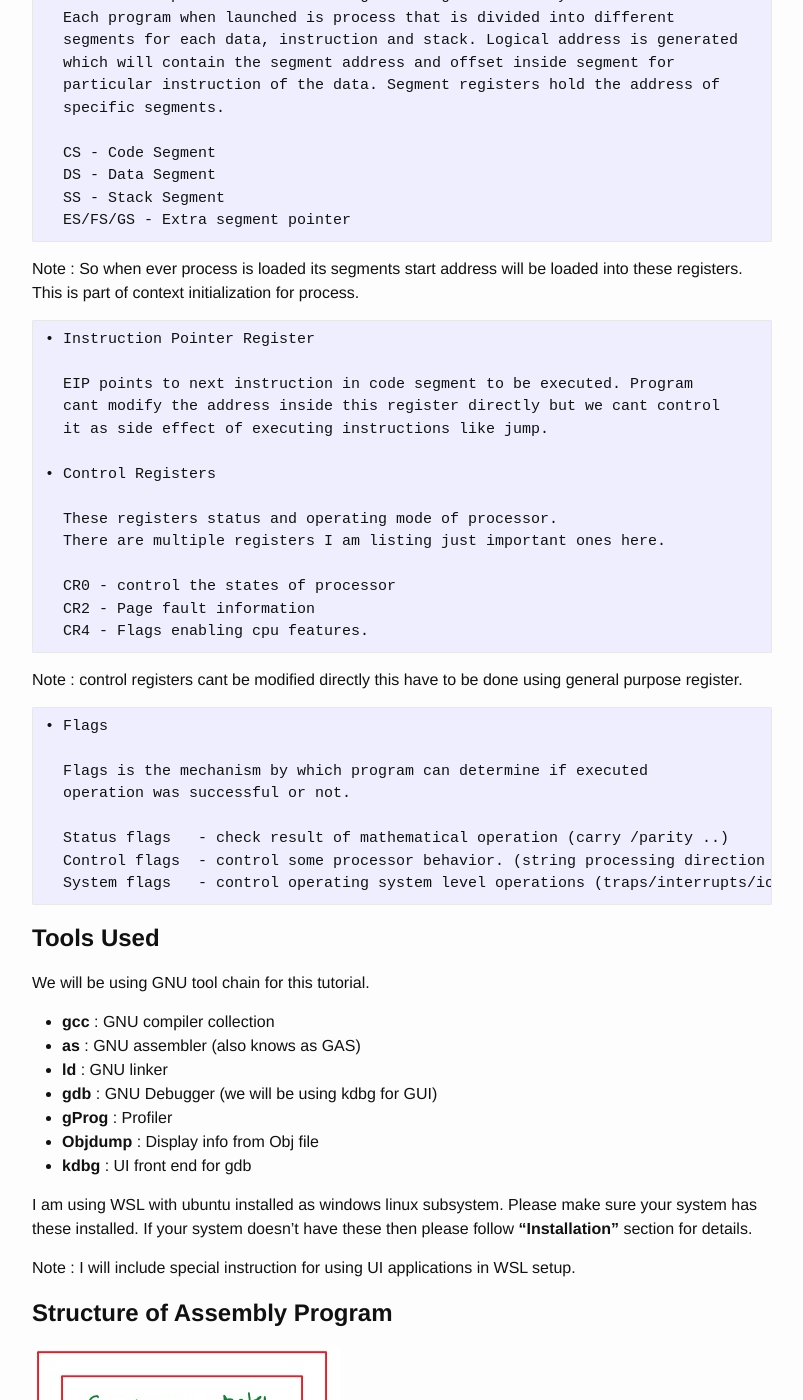
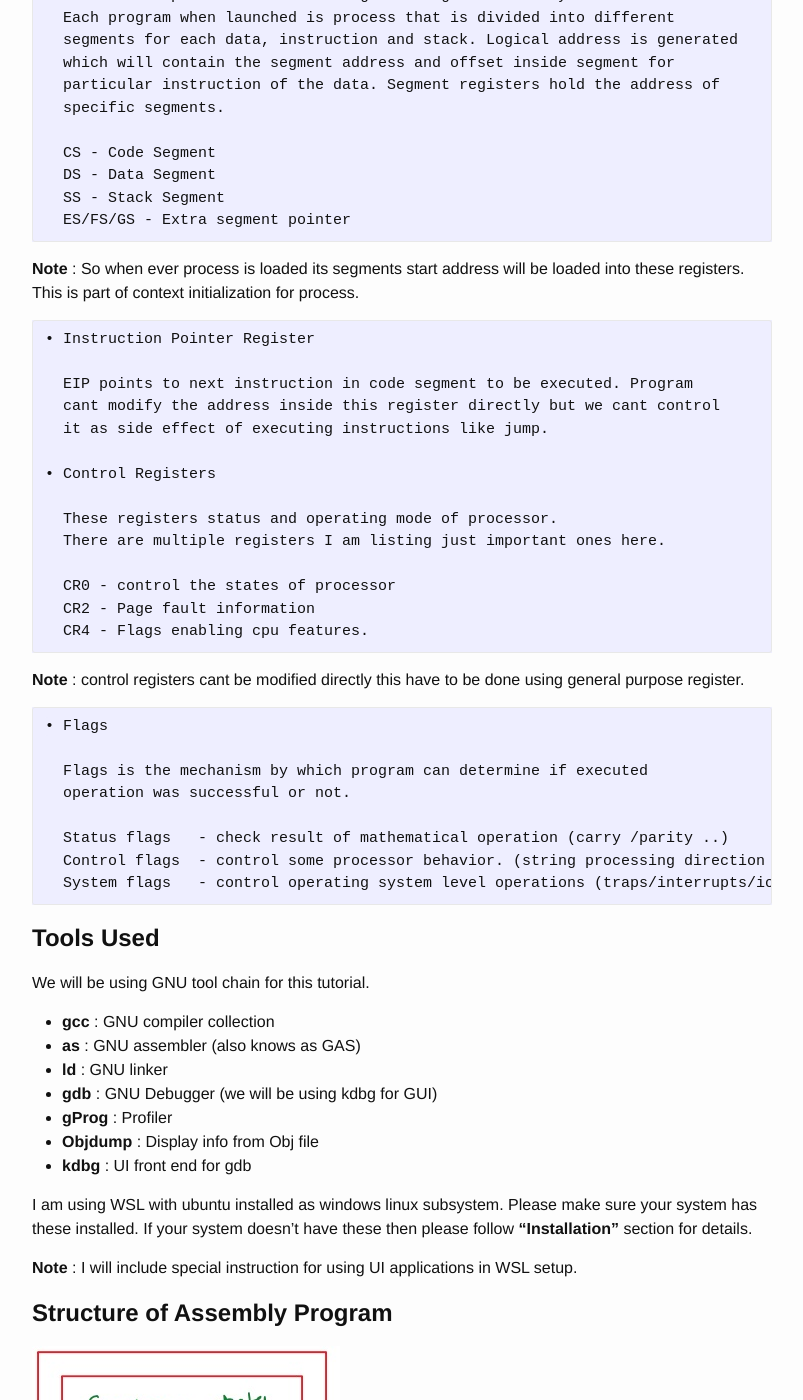
Before and after one commit to PixelClear/PixelClear.github.io, a Jekyll site: the page built from _posts/2021-01-02-x86-Assembly-tutorial-part1.markdown, in a window 1280 px wide and 1400 px high, scrolled down 2216 px. Shown: the whole window, without its empty margins (238-1041 px from the left). Built offline with Jekyll 4.4.1, drawn with Linux system fonts in a browser that asks for light colours; some of the changed text lies outside the part shown.

```diff
--- a/_posts/2021-01-02-x86-Assembly-tutorial-part1.markdown
+++ b/_posts/2021-01-02-x86-Assembly-tutorial-part1.markdown
@@ -17,7 +17,7 @@ addressing modes those are available, calling conventions, stack manipulations a
 If you are interested in reverse engineering then assembly is must to have tool in your arsenal.
 So without further ado lets get started.
 
-Note : We are specifically starting with x86 assembly so we get better understanding of segmented address modes and then move on to x64.
+**Note** : We are specifically starting with x86 assembly so we get better understanding of segmented address modes and then move on to x64.
 
 **What is Assembly ?**
 =====================================================================================================================================
@@ -60,7 +60,7 @@ the data back to CPU. This will waste CPU cycles hence registers.
       ESP - Stack pointer
       EBP - Stack Data pointer
 
-Note : Each of the registers explained above are 32 bit. We can access 8 bit/16 bit part of it.
+**Note** : Each of the registers explained above are 32 bit. We can access 8 bit/16 bit part of it.
        This is done for backward compatibility. Please refer below image
        ![register-internals]({{ site.url }}/assets/types-of-registers.jpg){:class="img-responsive"}
 
@@ -78,7 +78,7 @@ Note : Each of the registers explained above are 32 bit. We can access 8 bit/16
       SS - Stack Segment
       ES/FS/GS - Extra segment pointer
 
-Note : So when ever process is loaded its segments start address will be loaded
+**Note** : So when ever process is loaded its segments start address will be loaded
        into these registers. This is part of context initialization for process.
 
 	• Instruction Pointer Register
@@ -96,7 +96,7 @@ Note : So when ever process is loaded its segments start address will be loaded
       CR2 - Page fault information
       CR4 - Flags enabling cpu features.
 
-Note : control registers cant be modified directly this have to be done using general
+**Note** : control registers cant be modified directly this have to be done using general
        purpose register.
 
 	• Flags
@@ -125,7 +125,7 @@ I am using WSL with ubuntu installed as windows linux subsystem.
 Please make sure your system has these installed.
 If your system doesn’t have these then please follow **"Installation"** section for details.
 
-Note : I will include special instruction for using UI applications in WSL setup.
+**Note** : I will include special instruction for using UI applications in WSL setup.
 
 **Structure of Assembly Program**
 =====================================================================================================================================
@@ -212,7 +212,7 @@ the kernel mode stack of process that invoked it.
 This ISR will read the values is EAX and call the sys_write system call passing it other values from EBX, ECX, EDX as arguments
 and hence we get out string printed on console.
 
-Note : Please refer to **Miscellaneous** to get some details on how Harware Interrupts are handled.
+**Note** : Please refer to **Miscellaneous** to get some details on how Harware Interrupts are handled.
 
 ~~~~~~~~~~~~~~~~~~~~~~~~~~~~~~~~~~~
 **movl $1, %eax**
@@ -239,7 +239,7 @@ Use following command to run
 
   **./HelloWorld**
 
-Note : Please see options **--32** and **-m elf_i386** used to build in 32 bit mode.
+**Note** : Please see options **--32** and **-m elf_i386** used to build in 32 bit mode.
 
 **Debugging HelloWorld**
 =====================================================================================================================================
@@ -274,7 +274,12 @@ int main() {
 }
 ~~~~~~~~~~~~~~~~~~~~~~~~~~~~~~~~~~~
 
-Run command **gcc -m32 -S HelloWorld.c**. This command will generate HelloWorld.s file.
+Run command
+
+  **gcc -m32 -S HelloWorld.c**
+
+This command will generate HelloWorld.s file.
+
 You will see code like below
 
 ~~~~~~~~~~~~~~~~~~~~~~~~~~~~~~~~~~~
@@ -328,16 +333,16 @@ Use following commands to compiler and then link dynamically to libc.
   **as --32 -o HelloWorld.o HelloWorld.s**
   **ld -m elf_i386 -dynamic-linker /lib/ld-linux.so.2 -o HelloWorld -lc HelloWorld.o**
 
-Note : Please make sure you have 32 bit version of libc installed. If you dont have it please use following command to install it.
+**Note** : Please make sure you have 32 bit version of libc installed. If you dont have it please use following command to install it.
 
-       **sudo apt-get install build-essential libc6-dev-i386**
+  **sudo apt-get install build-essential libc6-dev-i386**
 
 Now you are set to use any function from libc in your assembly code.
 
 **Installation**
 =====================================================================================================================================
 
-• **Installing GNU Tool Chain**
+• <ins>**Installing GNU Tool Chain**</ins>
 
    If your ubuntu installation doesnt have any development tools mentioned in above section then you can install them.
    Tools like as, ld, objdump, gProf are part of binutils package which can be installed using following command
@@ -346,13 +351,13 @@ Now you are set to use any function from libc in your assembly code.
 
    **sudo apt-get install -y binutils-common**
 
-• **Installing GCC**
+• <ins>**Installing GCC**</ins>
 
    You will have to install gcc seperately by installing build-essential package
 
    **sudo apt-get install -y build-essential**
 
-• **Installing kdgb**
+• <ins>**Installing kdgb**</ins>
 
    Below are the steps to install kdgb on WSL and how to use it using vcxsrv ( X Server).
 
@@ -376,7 +381,7 @@ Now you are set to use any function from libc in your assembly code.
 
    After following above steps kdbg is not installed on your system.
 
-• Using kdgb on WSL
+• <ins>**Using kdgb on WSL**</ins>
 
   To use applications with GUI on WSL follow below steps.
 
@@ -386,7 +391,7 @@ Now you are set to use any function from libc in your assembly code.
 
    * On WSL command prompt execute following command that will set the display number (You can also write below command in your .bashrc in case you dont want to do it everytime)
 
-     **export DISPLAY=$(cat /etc/resolv.conf | grep nameserver | awk '{print $2}'):0**
+    **export DISPLAY=$(cat /etc/resolv.conf | grep nameserver | awk '{print $2}'):0**
 
    * Now you are good to go!
 
@@ -395,7 +400,7 @@ Now you are set to use any function from libc in your assembly code.
 **Miscellaneous**
 =====================================================================================================================================
 
-• **Hardware Interrupt Handling**
+• <ins>**Hardware Interrupt Handling**</ins>
 
    CPU gives time slice for each process to execute in round robin fashion. When CPU is executing a process and its time slice finishes then the clock send hardware interrupt to CPU.
    Clock hardware interrupt is at highest priority so CPU will start executing its ISR and its ISR will do the task of context saving for current process and load the context of next
@@ -403,12 +408,12 @@ Now you are set to use any function from libc in your assembly code.
 
    CPU at end of execution of each instruction will see the interrupt queue to see if it has any high priority interrupt pending if so it will start handling it.
 
-• **Big/Little Endian**
+• <ins>**Big/Little Endian**</ins>
 
    These are ways to store numbers or data in memory addresses. Let’s use a 16-bit word as example, (0xABCD) 16 in this case. Let’s also assume we are storing this word starting at
    address 0x4000.
 
-   Little Endian :
+   **Little Endian** :
 
    Store LSB at smallest memory location.
 
@@ -419,7 +424,7 @@ Now you are set to use any function from libc in your assembly code.
             0x4000          0x4001
 
 
-   Big Endian :
+   **Big Endian** :
 
    Store MSB at smallest memory location.
 
```
